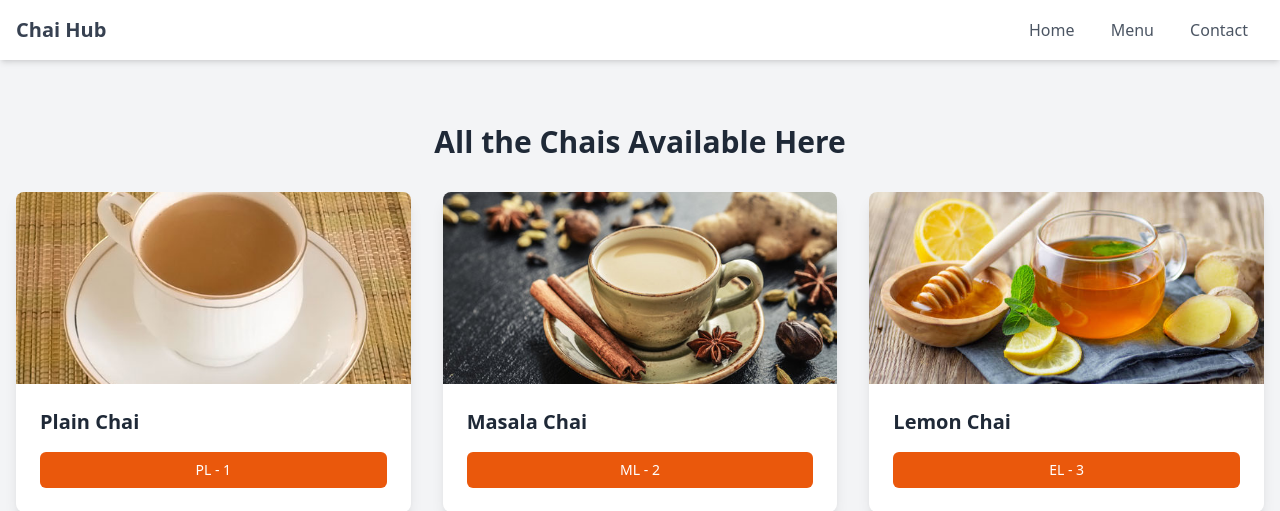
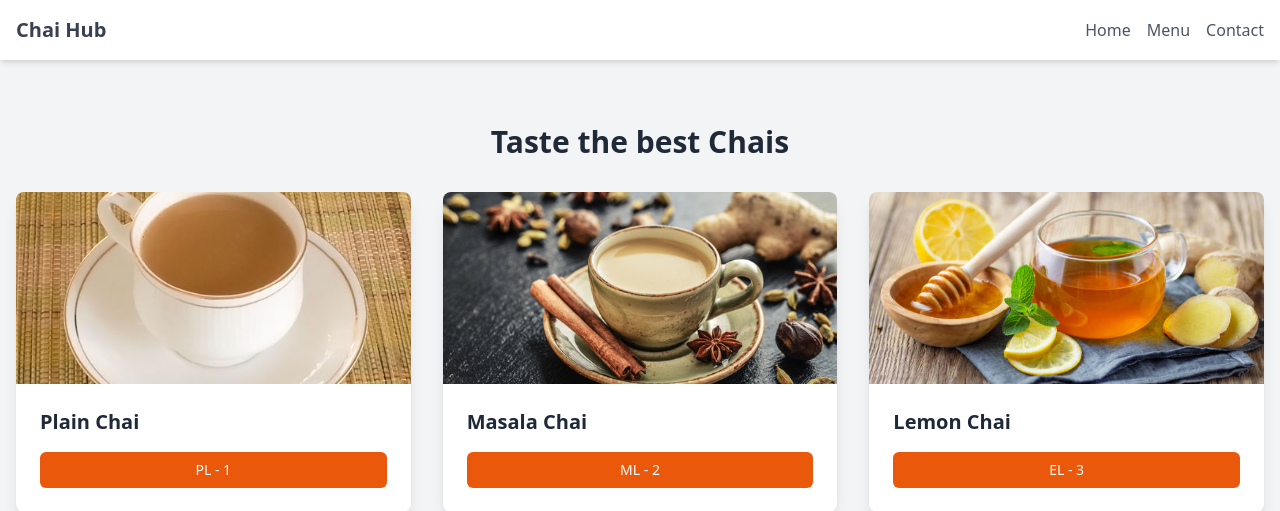
Before and after one commit to Shaik-36/django-learn, a Django app: page /chai/ in a window 1280 px wide. Shown: the top 511 px of the page. Run offline with Django 5.2, Linux system fonts and the light colour scheme; data comes from the database, SQL or seed files in the repository; some libraries are stand-ins or nearby versions.

Commit message:
Updated the Layout

```diff
--- a/chaiaurDjango/chai/templates/chai/all_chai.html
+++ b/chaiaurDjango/chai/templates/chai/all_chai.html
@@ -7,7 +7,7 @@
 {% block content %}
 
 <div class="min-h-screen bg-gray-100 py-8">
-    <h1 class="text-3xl font-bold text-center text-gray-800 mb-8">All the Chais Available Here</h1>
+    <h1 class="text-3xl font-bold text-center text-gray-800 mb-8">Taste the best Chais</h1>
 
     <div class="grid grid-cols-1 md:grid-cols-2 lg:grid-cols-3 gap-8 mx-auto max-w-7xl px-4">
         {% for chai in chais %}
--- a/chaiaurDjango/templates/layout.html
+++ b/chaiaurDjango/templates/layout.html
@@ -14,14 +14,26 @@
     {% tailwind_css %}
 </head>
 <body class="bg-gray-100 text-gray-800">
-    <nav class="bg-white shadow-md p-4 flex justify-between items-center">
+    <nav class="bg-white shadow-md p-4 flex items-center justify-between">
         <div class="text-xl font-bold text-gray-700">Chai Hub</div>
-        <div>
-            <a href="#" class="text-gray-600 hover:text-gray-900 px-4">Home</a>
-            <a href="#" class="text-gray-600 hover:text-gray-900 px-4">Menu</a>
-            <a href="#" class="text-gray-600 hover:text-gray-900 px-4">Contact</a>
+        <div class="hidden md:flex space-x-4">
+            <a href="#" class="text-gray-600 hover:text-gray-900">Home</a>
+            <a href="#" class="text-gray-600 hover:text-gray-900">Menu</a>
+            <a href="#" class="text-gray-600 hover:text-gray-900">Contact</a>
+        </div>
+        <div class="md:hidden">
+            <button id="menu-toggle" class="text-gray-600 focus:outline-none">
+                <svg xmlns="http://www.w3.org/2000/svg" class="h-6 w-6" fill="none" viewBox="0 0 24 24" stroke="currentColor">
+                    <path stroke-linecap="round" stroke-linejoin="round" stroke-width="2" d="M4 6h16M4 12h16m-7 6h7" />
+                </svg>
+            </button>
         </div>
     </nav>
+    <div id="mobile-menu" class="hidden bg-white shadow-md p-4 md:hidden">
+        <a href="#" class="block text-gray-600 hover:text-gray-900 py-2">Home</a>
+        <a href="#" class="block text-gray-600 hover:text-gray-900 py-2">Menu</a>
+        <a href="#" class="block text-gray-600 hover:text-gray-900 py-2">Contact</a>
+    </div>
 
     <main class="py-8">
         {% block content %}{% endblock %}
@@ -31,6 +43,13 @@
         <p class="text-gray-600">&copy; 2024 Chai Hub. All Rights Reserved.</p>
     </footer>
 
+    <script>
+        const menuToggle = document.getElementById('menu-toggle');
+        const mobileMenu = document.getElementById('mobile-menu');
 
+        menuToggle.addEventListener('click', () => {
+            mobileMenu.classList.toggle('hidden');
+        });
+    </script>
 </body>
 </html>
--- a/chaiaurDjango/theme/static/css/dist/styles.css
+++ b/chaiaurDjango/theme/static/css/dist/styles.css
@@ -856,6 +856,10 @@ select {
   display: grid;
 }
 
+.hidden {
+  display: none;
+}
+
 .h-screen {
   height: 100vh;
 }
@@ -866,6 +870,10 @@ select {
 
 .h-48 {
   height: 12rem;
+}
+
+.h-6 {
+  height: 1.5rem;
 }
 
 .min-h-screen {
@@ -886,6 +894,10 @@ select {
 
 .w-full {
   width: 100%;
+}
+
+.w-6 {
+  width: 1.5rem;
 }
 
 .max-w-4xl {
@@ -938,6 +950,12 @@ select {
 
 .gap-8 {
   gap: 2rem;
+}
+
+.space-x-4 > :not([hidden]) ~ :not([hidden]) {
+  --tw-space-x-reverse: 0;
+  margin-right: calc(1rem * var(--tw-space-x-reverse));
+  margin-left: calc(1rem * calc(1 - var(--tw-space-x-reverse)));
 }
 
 .overflow-hidden {
@@ -1222,6 +1240,14 @@ select {
     margin-top: 0px;
   }
 
+  .md\:flex {
+    display: flex;
+  }
+
+  .md\:hidden {
+    display: none;
+  }
+
   .md\:grid-cols-2 {
     grid-template-columns: repeat(2, minmax(0, 1fr));
   }
```
